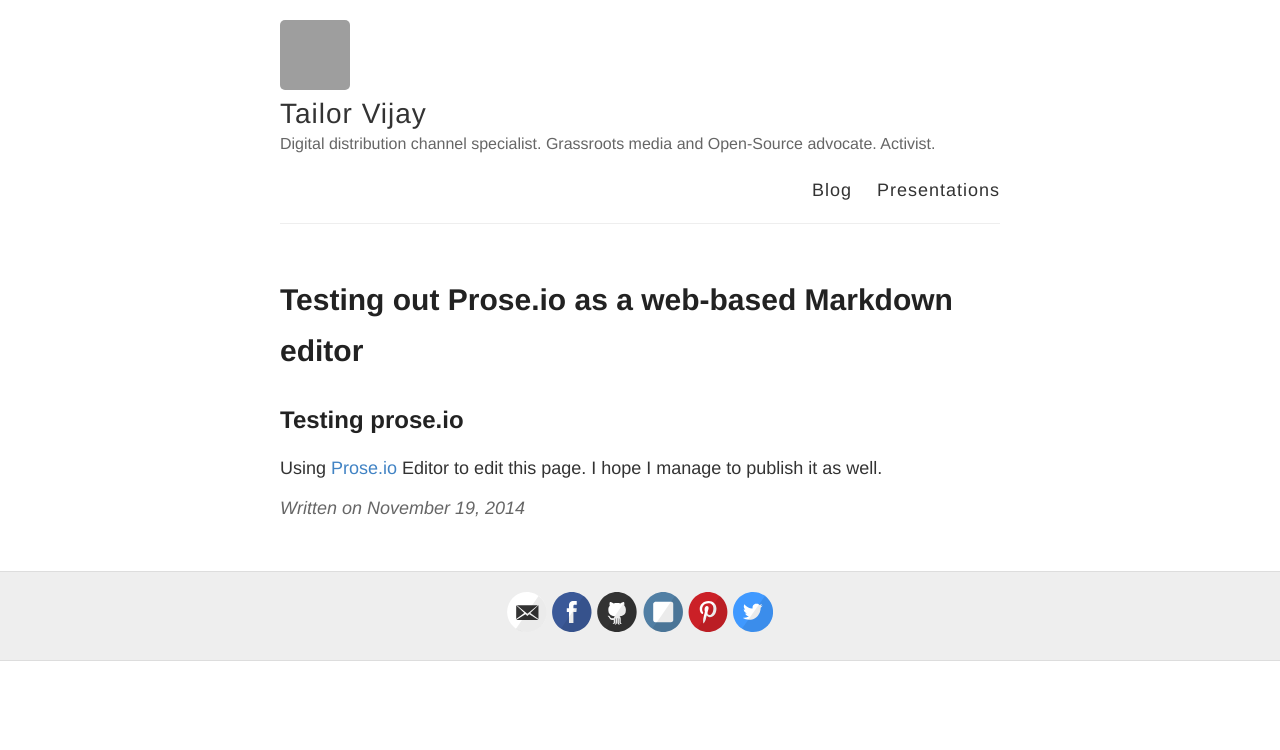
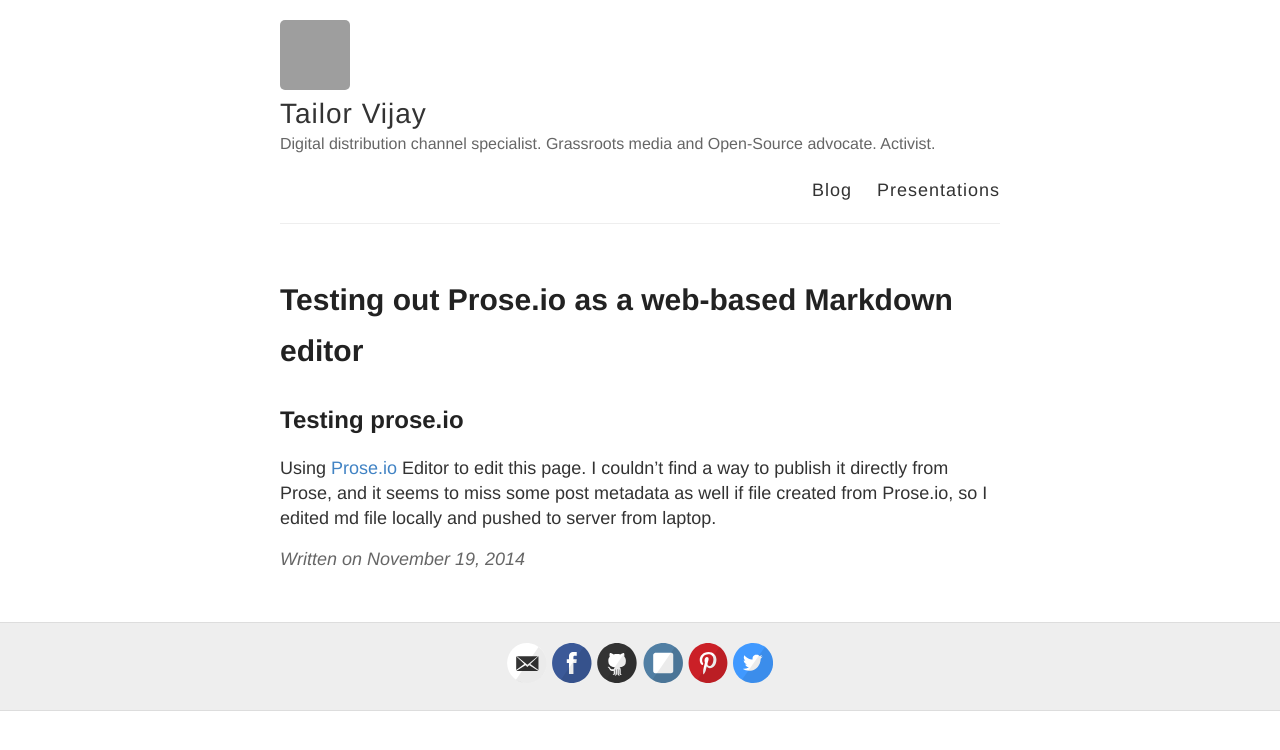
Before and after one commit to tailorvj/tailorvj.github.com, a Jekyll site: the page built from _posts/2014-11-19-test-prose-io.md, in a window 1280 px wide. Shown: the top 750 px of the page. Built offline with Jekyll 4.4.1, drawn with Linux system fonts in a browser that asks for light colours; grey boxes are pictures that could not be loaded.

Commit message:
Edited Prose.io post content

```diff
--- a/_posts/2014-11-19-test-prose-io.md
+++ b/_posts/2014-11-19-test-prose-io.md
@@ -1,9 +1,9 @@
 ---
 layout: post
-title: Testing out Prose.io as a web-based Markdown editor
+title: "Testing out Prose.io as a web-based Markdown editor"
 published: true
 ---
 
 ## Testing prose.io
 
-Using [Prose.io](http://prose.io) Editor to edit this page. I hope I manage to publish it as well.
+Using [Prose.io](http://prose.io) Editor to edit this page. I couldn't find a way to publish it directly from Prose, and it seems to miss some post metadata as well if file created from Prose.io, so I edited  md file locally and pushed to server from laptop.
```
